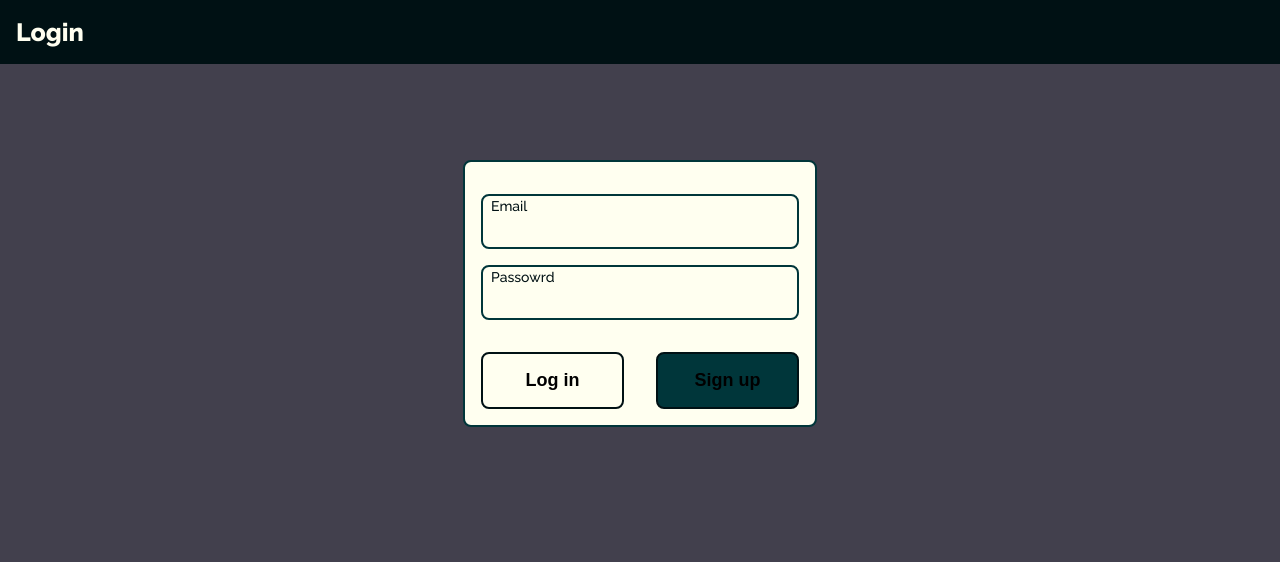
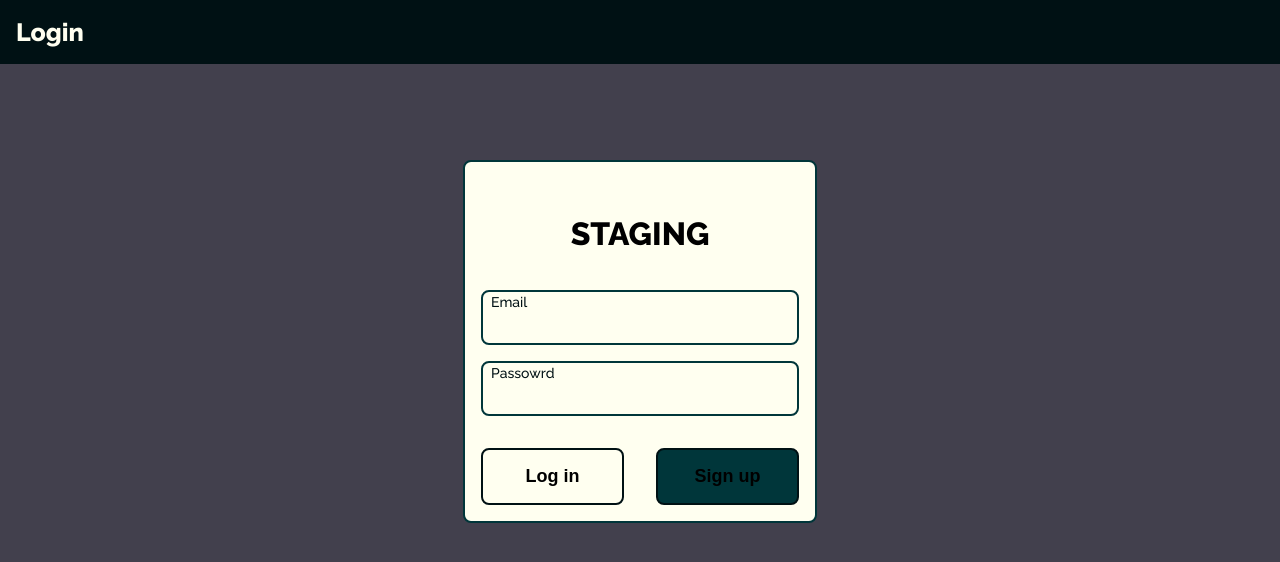
Before and after one commit to mavenesio/house-expenses, a Next.js app: page / in a window 1280 px wide. Shown: the top 562 px of the page. Built offline with nearby package versions, Linux system fonts and the light colour scheme.

Commit message:
test staging deployment

```diff
--- a/pages/index.js
+++ b/pages/index.js
@@ -112,6 +112,9 @@ function Login(props) {
           <SuccessMessage> {SignUpSuccess && 'Welcome! ! ! !'}</SuccessMessage>
           <ErrorField errorMessage={ErrorMessage} touched={true}/>
           <Row>
+            <h1>STAGING</h1>
+          </Row>
+          <Row>
             <StyledInput
                 name='email'
                 id='email'
```
